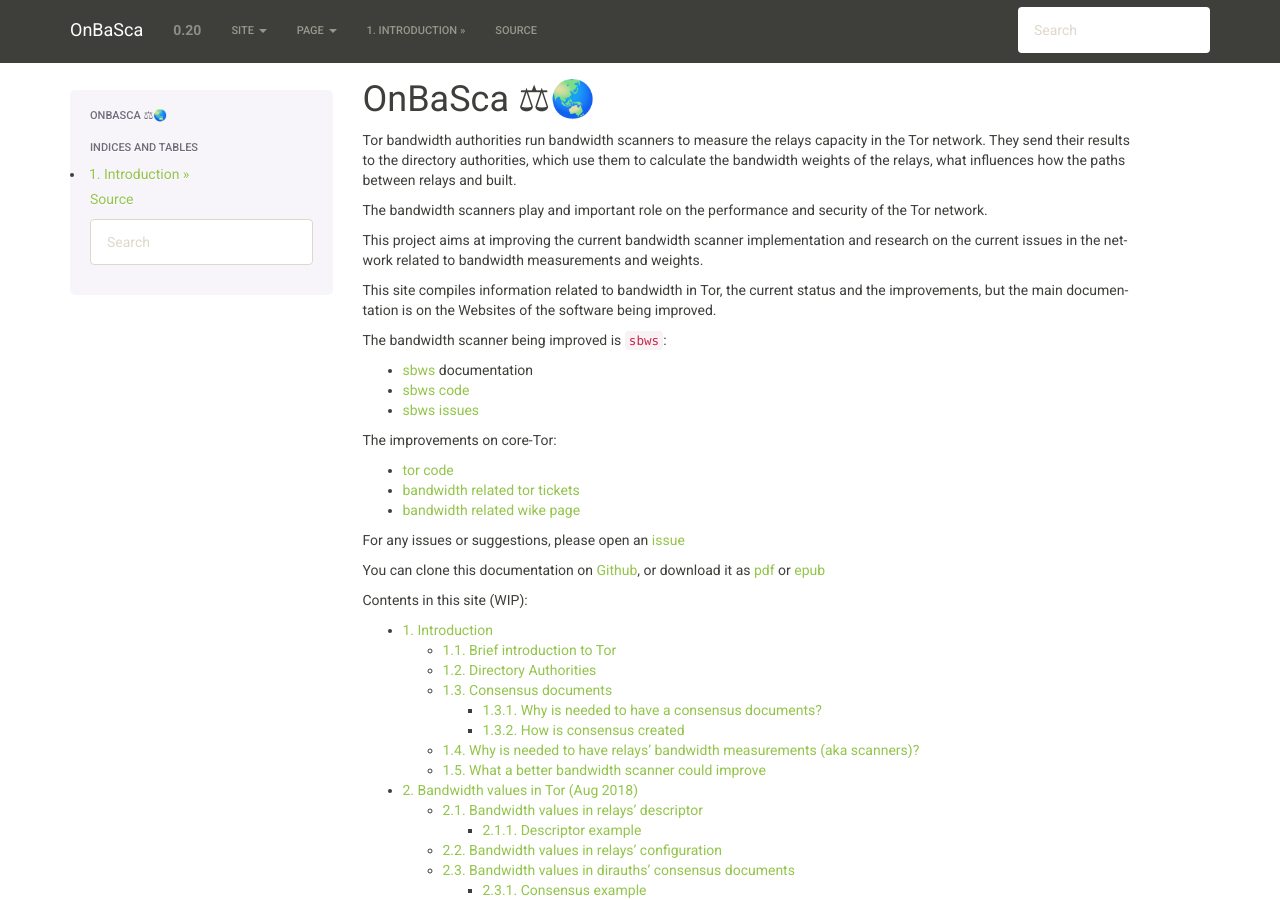
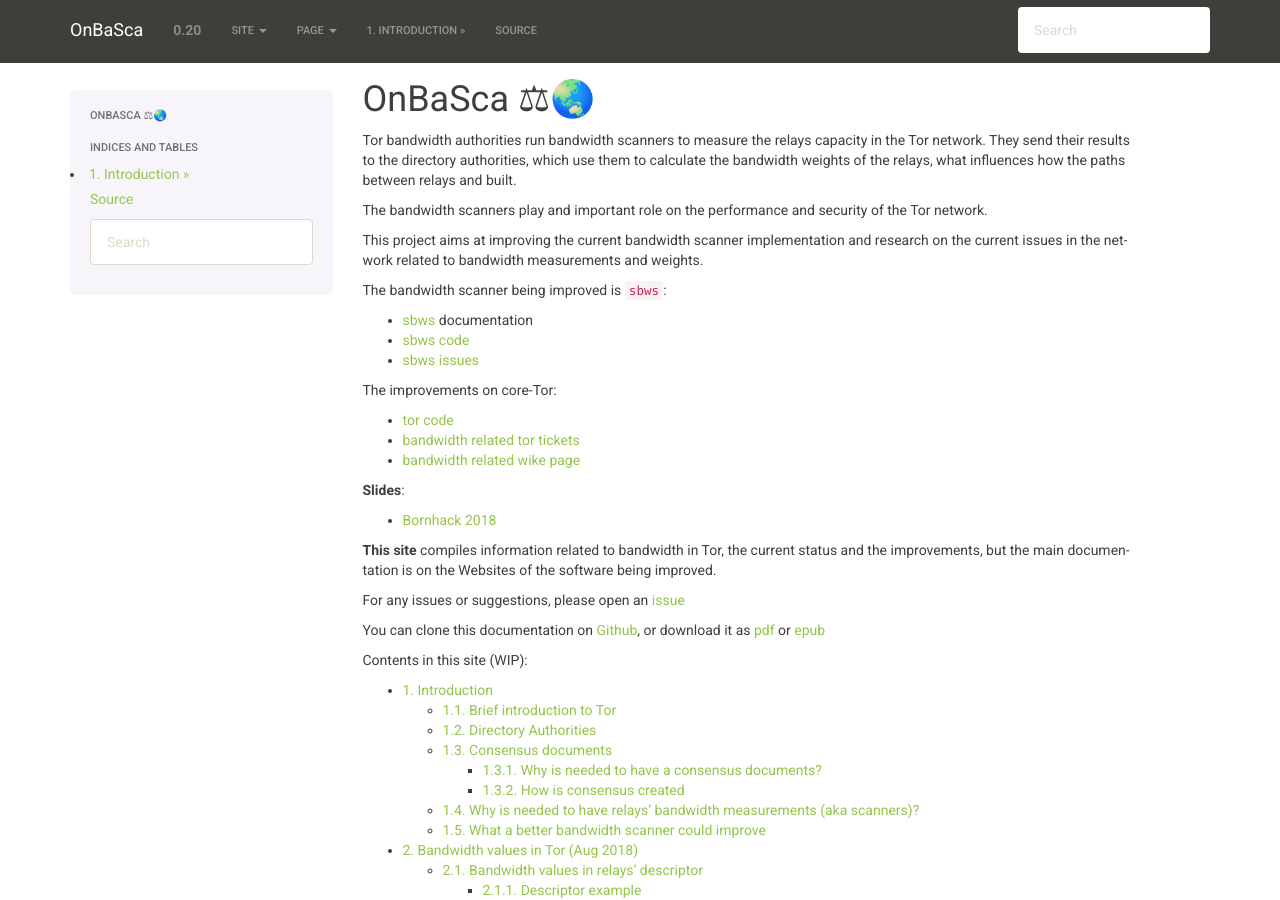
Before and after one commit to juga0/onbasca, a Sphinx documentation site: the page built from docs/source/index.rst, in a window 1280 px wide and 900 px high. Built offline with Sphinx 7.4.7, drawn with Linux system fonts in a browser that asks for light colours; formulas are drawn with MathJax 3; some of the changed lines change nothing that is shown.

Commit message:
Move paragrah. Add slides

```diff
--- a/docs/source/index.rst
+++ b/docs/source/index.rst
@@ -15,10 +15,6 @@
 and research on the current issues in the network related to
 bandwidth measurements and weights.
 
-This site compiles information related to bandwidth in Tor, the current status
-and the improvements, but the main documentation is on the Websites
-of the software being improved.
-
 The bandwidth scanner being improved is ``sbws``:
 
 - `sbws <https://sbws.readthedocs.io/>`_ documentation
@@ -30,6 +26,14 @@
 - `tor code <https://gitweb.torproject.org/tor.git>`_
 - `bandwidth related tor tickets <https://trac.torproject.org/projects/tor/query?keywords=~bwauth&or&keywords=~dir-bwauth&col=id&col=summary&col=status&col=type&col=priority&col=milestone&col=component&order=priority>`_
 - `bandwidth related wike page <https://trac.torproject.org/projects/tor/wiki/org/teams/NetworkTeam/BandwidthAuthority>`_
+
+**Slides**:
+
+- `Bornhack 2018 <https://juga0.github.io/onbasca_hax_slides/>`_
+
+**This site** compiles information related to bandwidth in Tor, the current status
+and the improvements, but the main documentation is on the Websites
+of the software being improved.
 
 For any issues or suggestions, please open an `issue <https://github.com/juga0/onbasca/issues>`_
 
```
